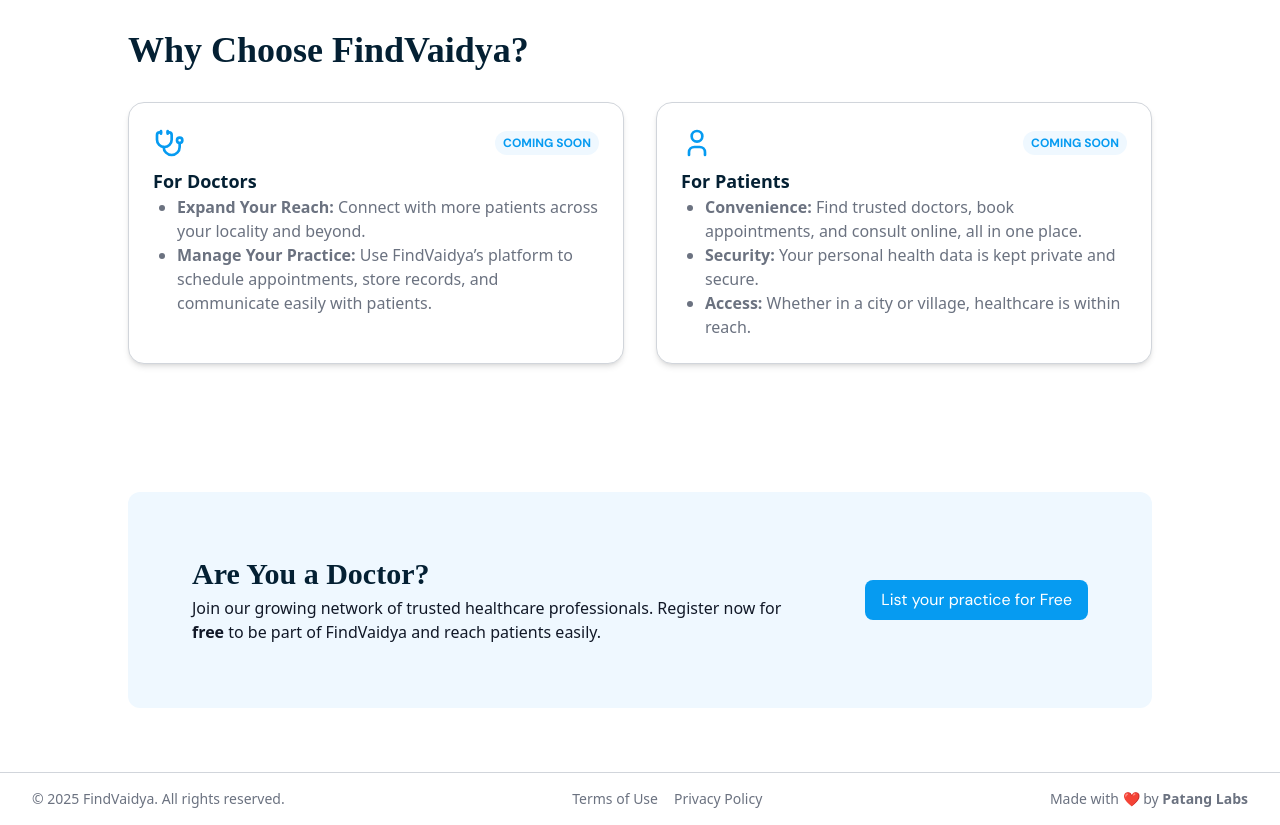
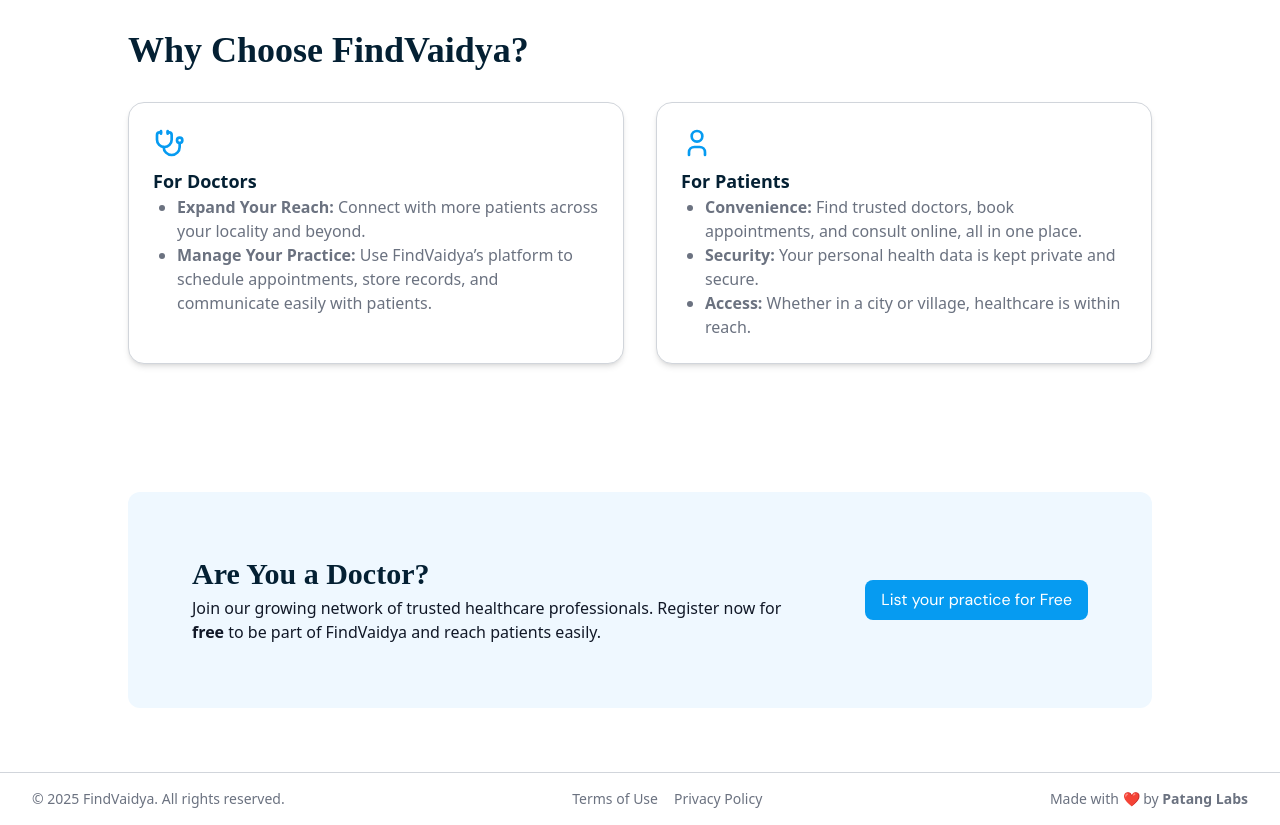
Before and after one commit to PatangLabsDesigns/FindVaidyaDev, a React (Vite) app: page / in a window 1280 px wide. Shown: the part 1460-2285 px from the top of the page. Built offline with nearby package versions, Linux system fonts and the light colour scheme; a web font is replaced by a local one.

Commit message:
fixed coming soon

```diff
--- a/src/components/cards/InfoCard.jsx
+++ b/src/components/cards/InfoCard.jsx
@@ -1,11 +1,11 @@
-export default function InfoCard({ icon, title, subtitle, listItems = [], isCurrent }) {
+export default function InfoCard({ icon, title, subtitle, listItems = [], comingSoon }) {
     return (
         <div className="flex flex-col gap-2 items-start p-6 border border-outline rounded-2xl bg-white shadow-md w-full">
             <div className="flex flex-row items-center justify-between w-full">
                 <div className="text-primary-base">{icon}</div>
-                {!isCurrent ? <div className="uppercase text-xs px-2 py-1 bg-primary-light text-primary-base font-base font-bold rounded-full">Coming Soon</div> : null}
+                {comingSoon ? <div className="uppercase text-xs px-2 py-1 bg-primary-light text-primary-base font-base font-bold rounded-full">Coming Soon</div> : null}
             </div>
-            <div f>
+            <div>
                 <h3 className="text-lg font-bold text-text-heading">{title}</h3>
                 {subtitle && <p className="text-sm text-text-light">{subtitle}</p>}
 
--- a/src/pages/Home.jsx
+++ b/src/pages/Home.jsx
@@ -15,12 +15,12 @@
 
 export default function Home() {
     const features = [
-        { icon: <IconCalendarSearch size={32} />, title: "Find and Book Appointments", subtitle: "Search for doctors in your area, and book appointments with just a few clicks.", isCurrent: false },
-        { icon: <IconDeviceLaptop size={32} />, title: "Video Consultations", subtitle: "When you can’t visit in person, connect with doctors via video consultation.", isCurrent: false },
-        { icon: <IconDatabaseExport size={32} />, title: "Medical Document Repository", subtitle: "Store and access your medical records safely online.", isCurrent: false },
-        { icon: <IconTestPipe size={32} />, title: "Lab Reports", subtitle: "Get your lab reports securely stored and accessible whenever you need them.", isCurrent: false },
-        { icon: <IconUsersPlus size={32} />, title: "Secure Referrals", subtitle: "Your doctor can easily refer you to specialists and share medical information securely.", isCurrent: false },
-        { icon: <IconMedicineSyrup size={32} />, title: "Pharmacy Delivery", subtitle: "We partner with pharmacies to have your prescribed medications delivered directly to you.", isCurrent: false }
+        { icon: <IconCalendarSearch size={32} />, title: "Find and Book Appointments", subtitle: "Search for doctors in your area, and book appointments with just a few clicks.", comingSoon: true },
+        { icon: <IconDeviceLaptop size={32} />, title: "Video Consultations", subtitle: "When you can’t visit in person, connect with doctors via video consultation.", comingSoon: true },
+        { icon: <IconDatabaseExport size={32} />, title: "Medical Document Repository", subtitle: "Store and access your medical records safely online.", comingSoon: true },
+        { icon: <IconTestPipe size={32} />, title: "Lab Reports", subtitle: "Get your lab reports securely stored and accessible whenever you need them.", comingSoon: true },
+        { icon: <IconUsersPlus size={32} />, title: "Secure Referrals", subtitle: "Your doctor can easily refer you to specialists and share medical information securely.", comingSoon: true },
+        { icon: <IconMedicineSyrup size={32} />, title: "Pharmacy Delivery", subtitle: "We partner with pharmacies to have your prescribed medications delivered directly to you.", comingSoon: true }
     ];
 
     const doctorBenefits = [
@@ -69,8 +69,8 @@
 
             <SectionWrapper title="Why Choose FindVaidya?">
                 <div className="grid grid-cols-1 md:grid-cols-2 gap-4 md:gap-8">
-                    <InfoCard icon={<IconStethoscope size={32} />} title="For Doctors" listItems={doctorBenefits} isCurrent={false} />
-                    <InfoCard icon={<IconUser size={32} />} title="For Patients" listItems={patientBenefits} isCurrent={false} />
+                    <InfoCard icon={<IconStethoscope size={32} />} title="For Doctors" listItems={doctorBenefits} />
+                    <InfoCard icon={<IconUser size={32} />} title="For Patients" listItems={patientBenefits} />
                 </div>
             </SectionWrapper>
             <CTA />
```
